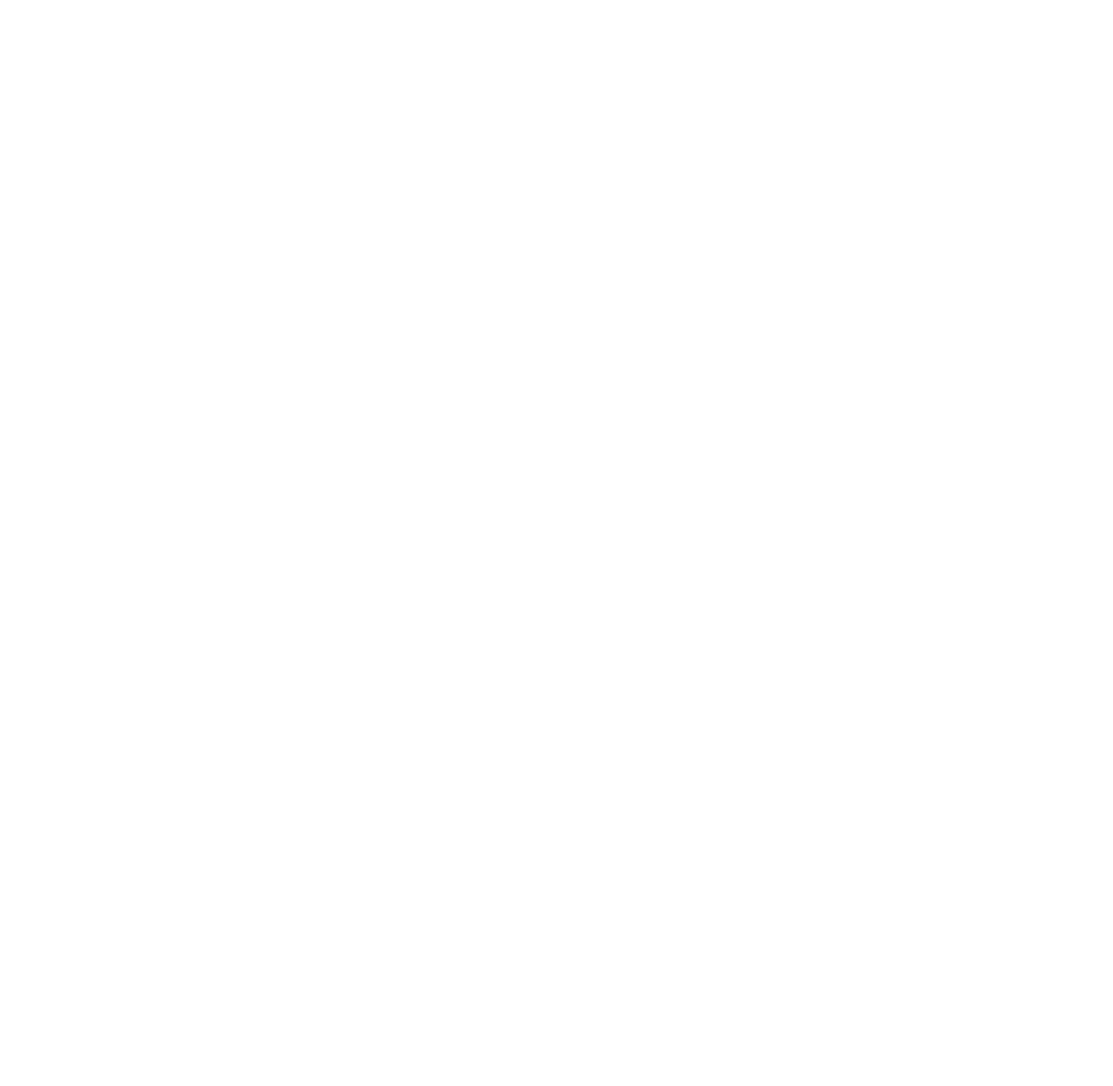
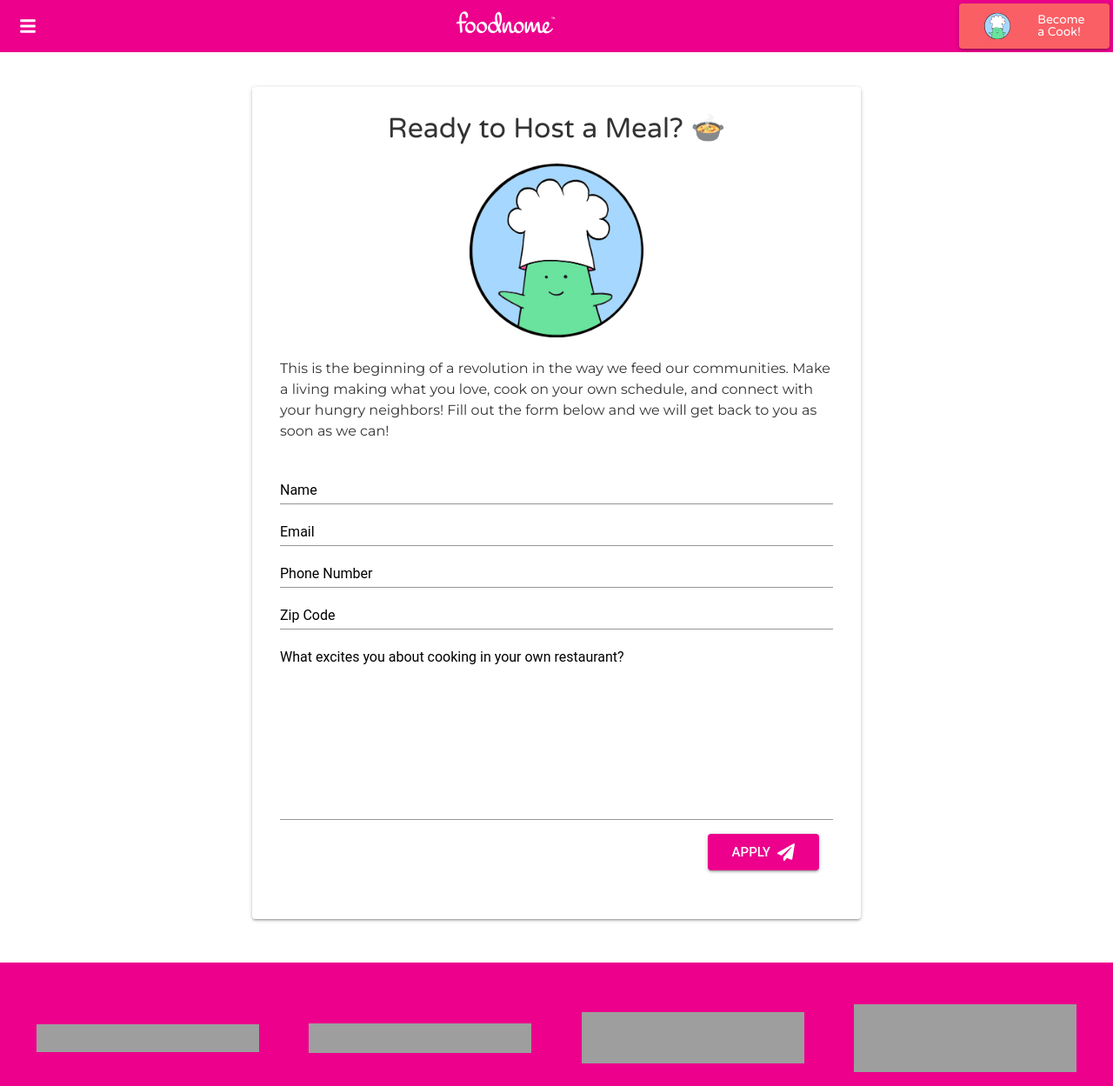
Before and after one commit to iwakoscott/foodnome-cms, a Gatsby site: page /become-a-cook in a window 1280 px wide. Before the commit this address had no page. Shown: the top 1249 px of the page at 87% size. Before the commit the page ends 800 px from the top, so only its background shows below. Built offline with nearby package versions, Linux system fonts and the light colour scheme; Gatsby itself is replaced by a stand-in of ours; some packages are replaced by stand-ins of ours; grey boxes are pictures that could not be loaded.

Commit message:
add "Become a Cook" form

```diff
--- a/src/components/Buttons.js
+++ b/src/components/Buttons.js
@@ -41,20 +41,42 @@ const BannerText = styled.h2`
   }
 `;
 
-const AnimatedButton = styled(Button)``;
+const slideDown = keyframes`
+  10%, 90% {
+    transform: translate3d(-1px, 0, 0);
+  }
+
+  20%, 80% {
+    transform: translate3d(1px, 0, 0);
+  }
+
+  30%, 50%, 70% {
+    transform: translate3d(-1px, 0, 0);
+  }
+
+  40%, 60% {
+    transform: translate3d(1px, 0, 0);
+  }
+`;
+
+const AnimatedButton = styled(Button)`
+  animation: ${slideDown} 1s ease-in;
+  animation-delay: 250ms;
+  transition: all 1s;
+`;
 
 export function BecomeACookButton({ to, children }) {
   return (
-    <Button
+    <AnimatedButton
+      style={{
+        background: '#fa5f65',
+        color: 'white',
+        margin: '0.25rem'
+      }}
       color="secondary"
       variant="contained"
       component={Link}
-      to={to}
-      style={{
-        backgroundColor: '#fa5f65',
-        color: 'white',
-        margin: '0.25rem'
-      }}>
+      to={to}>
       <div
         style={{
           display: 'grid',
@@ -77,6 +99,6 @@ export function BecomeACookButton({ to, children }) {
         />
         <BannerText>{children}</BannerText>
       </div>
-    </Button>
+    </AnimatedButton>
   );
 }
--- a/src/components/SignUpBanner.js
+++ b/src/components/SignUpBanner.js
@@ -24,7 +24,7 @@ const BannerText = styled.h2`
 `;
 
 const StyledCard = styled(Card)`
-  padding: 1em;
+  padding: 2em;
   display: flex;
   justify-content: center;
   align-items: center;
--- a/src/components/header.js
+++ b/src/components/header.js
@@ -34,12 +34,11 @@ const IconContainer = styled.div`
 `;
 
 const DrawerInterior = styled.div`
-  height: 100%;
   display: flex;
   flex-direction: column;
   justify-content: space-between;
   flex: 1;
-  width: 300px;
+  width: 275px;
 `;
 
 const LinksContainer = styled.div`
@@ -152,7 +151,9 @@ class Header extends React.Component {
                 />
               </Link>
             </LogoContainer>
-            <BecomeACookButton>{'Become a Cook!'}</BecomeACookButton>
+            <BecomeACookButton to={'/become-a-cook'}>
+              {'Become a Cook!'}
+            </BecomeACookButton>
           </AppBarInterior>
         </AppBar>
         <Drawer open={this.state.open} onClose={this.handleToggle}>
--- /dev/null
+++ b/src/pages/become-a-cook.js
@@ -0,0 +1,114 @@
+import React from 'react';
+import {
+  Paper,
+  FormControl,
+  Input,
+  InputLabel,
+  Button
+} from '@material-ui/core';
+import Layout from '../components/layout';
+import CookAvatar from '../images/other/Cook.png';
+import { FaPaperPlane } from 'react-icons/fa';
+
+export default props => (
+  <Layout {...props}>
+    <div
+      style={{
+        height: '100%',
+        display: 'flex',
+        justifyContent: 'center',
+        alignItems: 'center',
+        marginTop: 100,
+        marginBottom: 50
+      }}>
+      <Paper
+        style={{
+          padding: '2em',
+          display: 'flex',
+          flexDirection: 'column',
+          justifyContent: 'center',
+          alignItems: 'center',
+          maxWidth: 700,
+          width: '100%'
+        }}>
+        <h1>Ready to Host a Meal? {'🍲'}</h1>
+        <img src={CookAvatar} alt="Cook avatar." style={{ width: 200 }} />
+        <p>
+          This is the beginning of a revolution in the way we feed our
+          communities. Make a living making what you love, cook on your own
+          schedule, and connect with your hungry neighbors! Fill out the form
+          below and we will get back to you as soon as we can!
+        </p>
+        <form
+          action="https://formspree.io/info@foodnome.com"
+          method="POST"
+          style={{ width: '100%' }}>
+          <div
+            style={{
+              display: 'flex',
+              flexDirection: 'column',
+              width: '100%'
+            }}>
+            <section>
+              <FormControl fullWidth>
+                <InputLabel htmlFor="name" style={{ color: 'black' }}>
+                  Name
+                </InputLabel>
+                <Input id="name" name="name" required />
+              </FormControl>
+
+              <FormControl fullWidth>
+                <InputLabel htmlFor="email" style={{ color: 'black' }}>
+                  Email
+                </InputLabel>
+                <Input id="email" name="_replyto" required />
+              </FormControl>
+            </section>
+
+            <section>
+              <FormControl fullWidth>
+                <InputLabel htmlFor="phone-number" style={{ color: 'black' }}>
+                  Phone Number
+                </InputLabel>
+                <Input id="phone-number" name="phone" required />
+              </FormControl>
+
+              <FormControl fullWidth>
+                <InputLabel htmlFor="zip-code" style={{ color: 'black' }}>
+                  Zip Code
+                </InputLabel>
+                <Input id="zip-code" name="zipcode" required />
+              </FormControl>
+            </section>
+
+            <FormControl fullWidth>
+              <InputLabel htmlFor="what-excites-you" style={{ color: 'black' }}>
+                What excites you about cooking in your own restaurant?
+              </InputLabel>
+              <Input
+                id="what-excites-you"
+                name="what-excites-you"
+                multiline
+                rows={10}
+              />
+            </FormControl>
+          </div>
+          <section style={{ padding: '1em' }}>
+            <Button
+              type="submit"
+              variant="contained"
+              size="large"
+              style={{ float: 'right', background: '#ec008c', color: 'white' }}>
+              <span style={{ margin: '0 0.25rem' }}>Apply</span>
+              <FaPaperPlane
+                color={'white'}
+                size={20}
+                style={{ margin: '0 0.25rem' }}
+              />
+            </Button>
+          </section>
+        </form>
+      </Paper>
+    </div>
+  </Layout>
+);
```
Also changed, not shown: 1 other file.
